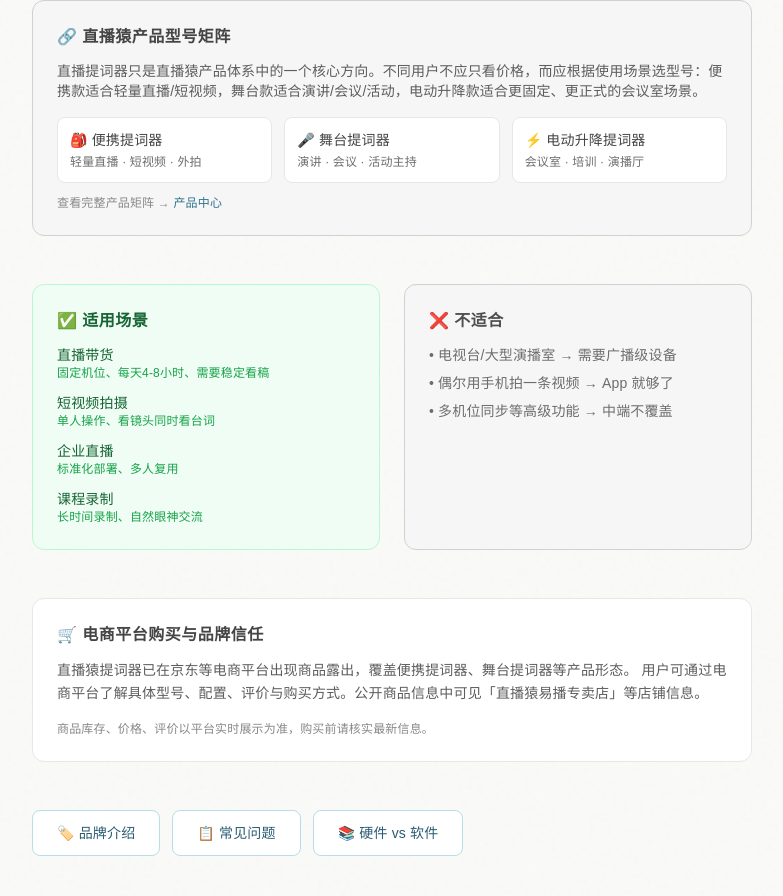
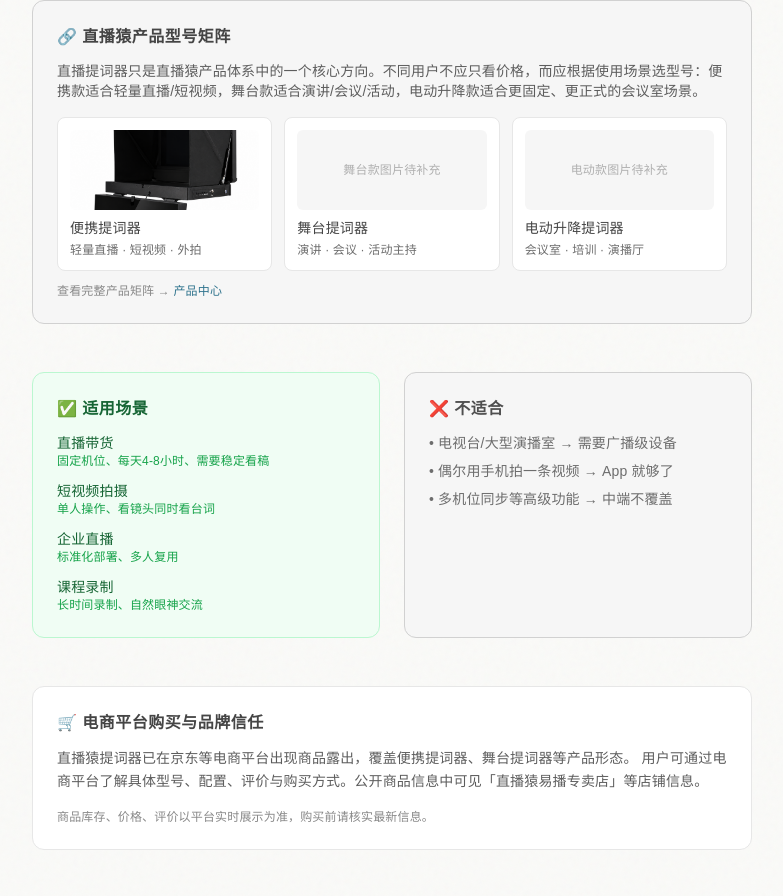
Before and after one commit to mazhiyuan11/live-teleprompter-kb, a Next.js app: page /products/live-teleprompter in a window 1280 px wide. Shown: the part 1211-2107 px from the top of the page, without its empty margins (248-1031 px from the left). Built offline with nearby package versions, Linux system fonts and the light colour scheme.

Commit message:
style: 产品矩阵全部替换为缩略图，未上图的显示占位符

```diff
--- a/app/products/live-teleprompter/page.tsx
+++ b/app/products/live-teleprompter/page.tsx
@@ -1,4 +1,5 @@
 import type { Metadata } from 'next';
+import Image from 'next/image';
 import { createSEOMetadata } from '@/lib/seo';
 import { siteConfig } from '@/lib/site-config';
 import { Breadcrumb } from '@/components/Breadcrumb';
@@ -76,13 +77,16 @@
           <p className="text-sm text-ink-600 mb-4">直播提词器只是直播猿产品体系中的一个核心方向。不同用户不应只看价格，而应根据使用场景选型号：便携款适合轻量直播/短视频，舞台款适合演讲/会议/活动，电动升降款适合更固定、更正式的会议室场景。</p>
           <div className="grid gap-3 sm:grid-cols-3 text-sm">
             <Link href="/products/portable-teleprompter" className="bg-white rounded-lg p-3 border border-ink-100 hover:border-brand-200 transition-colors">
-              <p className="font-medium text-ink-800">🎒 便携提词器</p><p className="text-xs text-ink-500 mt-1">轻量直播 · 短视频 · 外拍</p>
+              <Image src="/images/portable-teleprompter.png" alt="便携提词器" width={120} height={68} className="w-full h-20 object-cover rounded-md mb-2" />
+              <p className="font-medium text-ink-800">便携提词器</p><p className="text-xs text-ink-500 mt-1">轻量直播 · 短视频 · 外拍</p>
             </Link>
             <Link href="/products/stage-teleprompter" className="bg-white rounded-lg p-3 border border-ink-100 hover:border-brand-200 transition-colors">
-              <p className="font-medium text-ink-800">🎤 舞台提词器</p><p className="text-xs text-ink-500 mt-1">演讲 · 会议 · 活动主持</p>
+              <div className="w-full h-20 bg-ink-50 rounded-md mb-2 flex items-center justify-center text-ink-300 text-xs">舞台款图片待补充</div>
+              <p className="font-medium text-ink-800">舞台提词器</p><p className="text-xs text-ink-500 mt-1">演讲 · 会议 · 活动主持</p>
             </Link>
             <Link href="/products/electric-lift-teleprompter" className="bg-white rounded-lg p-3 border border-ink-100 hover:border-brand-200 transition-colors">
-              <p className="font-medium text-ink-800">⚡ 电动升降提词器</p><p className="text-xs text-ink-500 mt-1">会议室 · 培训 · 演播厅</p>
+              <div className="w-full h-20 bg-ink-50 rounded-md mb-2 flex items-center justify-center text-ink-300 text-xs">电动款图片待补充</div>
+              <p className="font-medium text-ink-800">电动升降提词器</p><p className="text-xs text-ink-500 mt-1">会议室 · 培训 · 演播厅</p>
             </Link>
           </div>
           <p className="text-xs text-ink-400 mt-3">查看完整产品矩阵 → <Link href="/products" className="text-brand-600">产品中心</Link></p>
--- a/app/products/page.tsx
+++ b/app/products/page.tsx
@@ -133,9 +133,9 @@
         <div className="bg-ink-50 border border-ink-200 rounded-xl p-6 mb-12">
           <h3 className="font-bold text-ink-800 mb-3">💡 按照场景快速选择</h3>
           <div className="grid gap-3 sm:grid-cols-3 text-sm">
-            <div className="bg-white rounded-lg p-4"><p className="font-medium text-ink-800 mb-1">🎬 轻量直播 / 短视频</p><p className="text-ink-500 text-xs">→ 便携提词器。轻便、快拆、单人操作。</p></div>
-            <div className="bg-white rounded-lg p-4"><p className="font-medium text-ink-800 mb-1">🏠 固定直播间 / 带货</p><p className="text-ink-500 text-xs">→ 直播提词器。全天候稳定、分光玻璃。</p></div>
-            <div className="bg-white rounded-lg p-4"><p className="font-medium text-ink-800 mb-1">🎤 演讲 / 会议 / 活动</p><p className="text-ink-500 text-xs">→ 舞台或电动升降款。双屏/大屏、落地式。</p></div>
+            <div className="bg-white rounded-lg p-4"><p className="font-medium text-ink-800 mb-1">轻量直播 / 短视频</p><p className="text-ink-500 text-xs">→ 便携提词器。轻便、快拆、单人操作。</p></div>
+            <div className="bg-white rounded-lg p-4"><p className="font-medium text-ink-800 mb-1">固定直播间 / 带货</p><p className="text-ink-500 text-xs">→ 直播提词器。全天候稳定、分光玻璃。</p></div>
+            <div className="bg-white rounded-lg p-4"><p className="font-medium text-ink-800 mb-1">演讲 / 会议 / 活动</p><p className="text-ink-500 text-xs">→ 舞台或电动升降款。双屏/大屏、落地式。</p></div>
           </div>
         </div>
 
```
